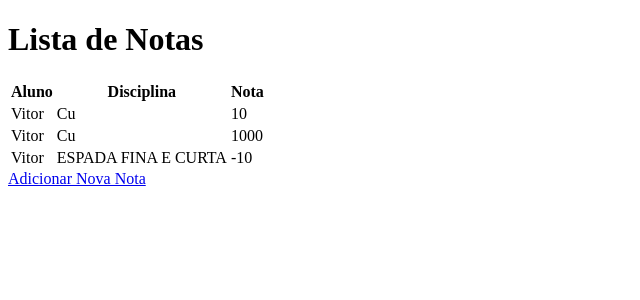
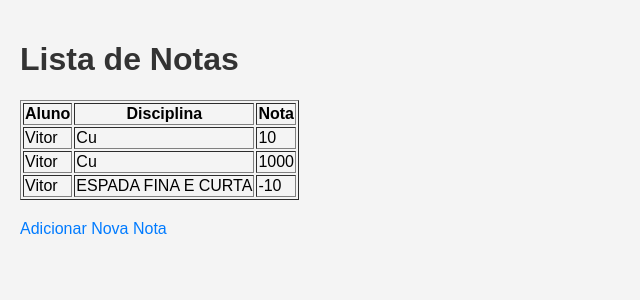
Before and after one commit to Torugokv/Sistemas-de-notas-com-Flask, a Flask app: page / in a window 1280 px wide. Shown: the top 300 px of the page, without its empty margins (0-640 px from the left). Run offline with Flask 3, Linux system fonts and the light colour scheme; data comes from the database, SQL or seed files in the repository.

Commit message:
Bruh
Adicionar

```diff
--- a/Sistemas de notas com flask/templates/index.html
+++ b/Sistemas de notas com flask/templates/index.html
@@ -3,11 +3,12 @@
 <head>
     <meta charset="UTF-8">
     <meta name="viewport" content="width=device-width, initial-scale=1.0">
+    <link rel="stylesheet" href="{{ url_for('static', filename= 'styles.css') }}">
     <title>Document</title>
 </head>
 <body>
     <h1> Lista de Notas </h1>
-    <table>
+    <table border = "1">
         <tr>
             <th>Aluno</th>
             <th>Disciplina</th>
@@ -21,6 +22,6 @@
         </tr>
         {% endfor %}
     </table>
-    <a href="{{ url_for('adicionar') }}"> Adicionar Nova Nota</a>
+    <a href="{{ url_for('adicionar') }}" class="input"> Adicionar Nova Nota</a>
 </body>
 </html>
```
